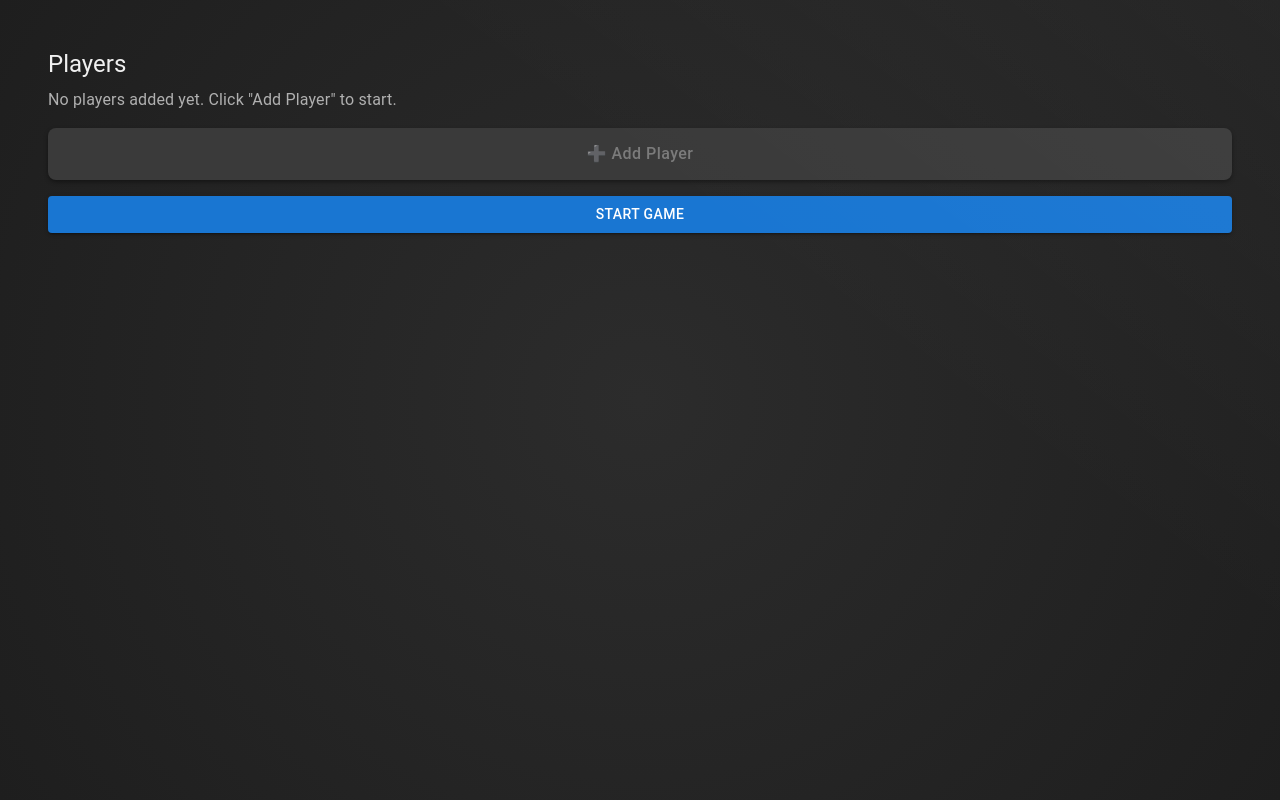
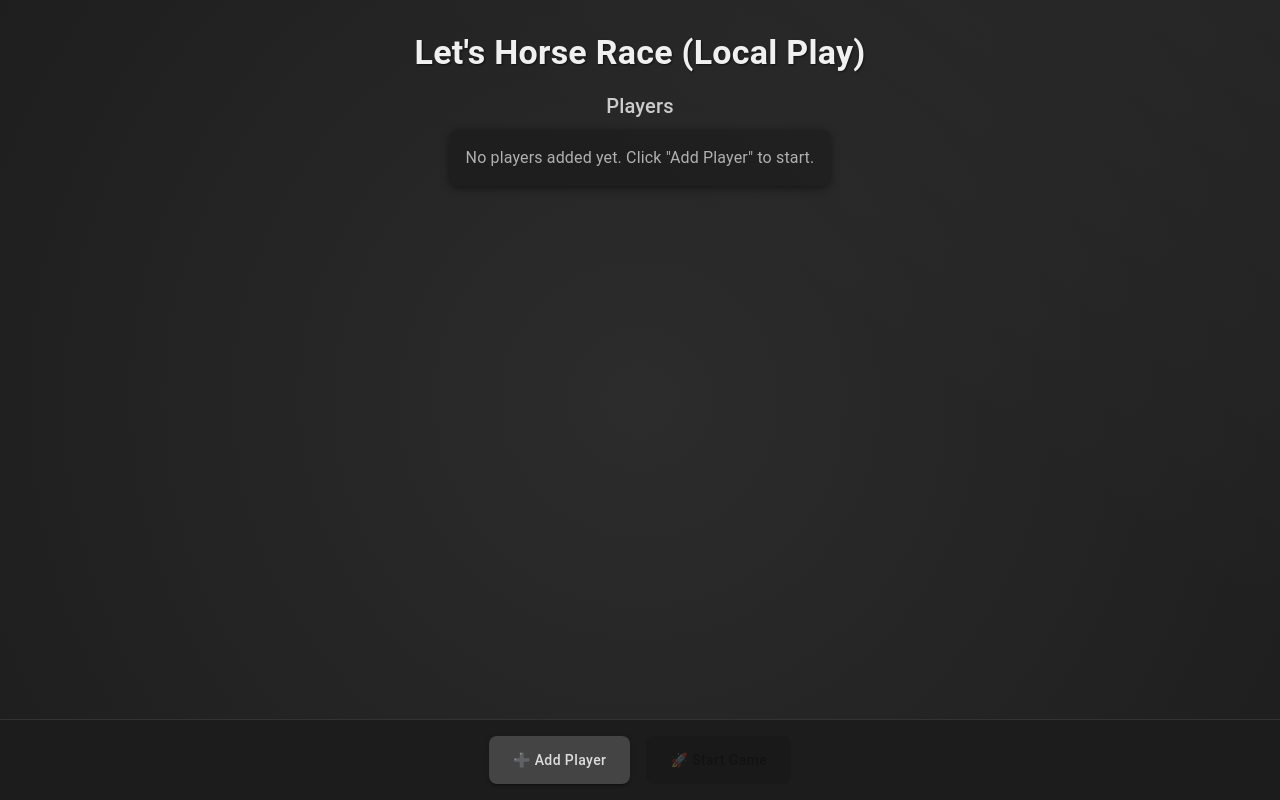
Before and after one commit to navvycodes/LetsHorseRace, a React (Vite) app: page /local-play in a window 1280 px wide. Built offline with nearby package versions, Linux system fonts and the light colour scheme.

Commit message:
added new styings

```diff
--- a/src/LocalPlay/Screens/SetupScreen/CurrentPlayersList.tsx
+++ b/src/LocalPlay/Screens/SetupScreen/CurrentPlayersList.tsx
@@ -11,9 +11,20 @@ export const CurrentPlayersList = ({
   handleRemovePlayer: (index: number) => void;
 }) => {
   return (
-    <Stack sx={{ overflowY: "auto", overflowX: "hidden", maxHeight: "60vh" }}>
+    <Stack
+      sx={{
+        overflowY: "auto",
+        overflowX: "hidden",
+        maxHeight: "60vh",
+        maxWidth: "400px",
+      }}
+    >
       {players.length === 0 && (
-        <Typography sx={{ color: "#B0B0B0" }}>
+        <Typography
+          sx={{ color: "#B0B0B0" }}
+          textOverflow="ellipsis"
+          textAlign={"center"}
+        >
           No players added yet. Click "Add Player" to start.
         </Typography>
       )}
--- a/src/LocalPlay/Screens/SetupScreen/PlayerBox.tsx
+++ b/src/LocalPlay/Screens/SetupScreen/PlayerBox.tsx
@@ -21,14 +21,17 @@ export const PlayerBox = ({
         mb: 1,
         flexShrink: 1,
         borderRadius: 2,
+        maxWidth: "400px",
         backgroundColor: "#2F2F2F", // slightly lighter than background
         boxShadow: "0 2px 8px rgba(0, 0, 0, 0.4)", // subtle shadow
         border: "1px solid #3A3A3A", // soft border for definition
         color: "#F0F0F0", // light text for readability
       }}
     >
-      <Stack>
-        <Typography> {player.playerName} </Typography>
+      <Stack maxWidth={"60%"}>
+        <Typography textOverflow="ellipsis" noWrap={true} overflow={"hidden"}>
+          {player.playerName}
+        </Typography>
         <Typography
           sx={{
             color: "#B0B0B0",
--- a/src/LocalPlay/Screens/SetupScreen/SetupScreen.tsx
+++ b/src/LocalPlay/Screens/SetupScreen/SetupScreen.tsx
@@ -1,4 +1,4 @@
-import { Button, Stack, Typography } from "@mui/material";
+import { Box, Button, Typography } from "@mui/material";
 import React from "react";
 import { useAddNewPlayer } from "../../State/hooks/useAddNewPlayer";
 import { usePlayers } from "../../State/hooks/usePlayers";
@@ -14,12 +14,9 @@ export const SetupScreen = () => {
   const addNewPlayer = useAddNewPlayer();
   const removePlayer = useRemovePlayer();
   const [open, setOpen] = React.useState(false);
-  const handleClickOpen = () => {
-    setOpen(true);
-  };
-  const handleClose = () => {
-    setOpen(false);
-  };
+
+  const handleClickOpen = () => setOpen(true);
+  const handleClose = () => setOpen(false);
   const handleAddPlayer = (player: PlayerRecord) => {
     addNewPlayer(player);
     handleClose();
@@ -29,51 +26,89 @@ export const SetupScreen = () => {
   };
 
   return (
-    <>
-      <Stack
+    <Box
       sx={{
-          justifyContent: "center",
+        minHeight: "100vh",
+        color: "#F0F0F0",
         display: "flex",
-          alignSelf: "center",
-          padding: 6,
+        flexDirection: "column",
+        paddingBottom: "80px",
       }}
     >
+      {/* Top Title */}
       <Typography
-          variant="h5"
+        variant="h4"
+        align="center"
         sx={{
-            color: "#F0F0F0",
-            mb: 1,
+          fontWeight: "bold",
+          mt: 4,
+          mb: 2,
+          textShadow: "1px 1px 2px rgba(0,0,0,0.6)",
         }}
       >
+        Let's Horse Race (Local Play)
+      </Typography>
+
+      {/* Player List Section */}
+      <Box
+        sx={{
+          display: "flex",
+          flexDirection: "column",
+          alignItems: "center",
+          flexGrow: 1,
+        }}
+      >
+        <Typography variant="h6" sx={{ color: "#CCCCCC", mb: 1 }}>
           Players
         </Typography>
+        <Box
+          sx={{
+            maxWidth: "80%",
+            mx: "auto",
+            bgcolor: "#1e1e1e",
+            p: 2,
+            borderRadius: 2,
+            boxShadow: "0 2px 8px rgba(0,0,0,0.5)",
+          }}
+        >
           <CurrentPlayersList
             players={players}
             handleRemovePlayer={handleRemovePlayer}
           />
+        </Box>
+      </Box>
+
+      <Box
+        sx={{
+          position: "fixed",
+          bottom: 0,
+          left: 0,
+          width: "100%",
+          py: 2,
+          backgroundColor: "#1c1c1c",
+          borderTop: "1px solid #333",
+          display: "flex",
+          justifyContent: "center",
+          alignItems: "center",
+          gap: 2,
+          zIndex: 100,
+        }}
+      >
         <Button
           variant="contained"
-          fullWidth
+          onClick={handleClickOpen}
           sx={{
-            mb: 2,
-            mt: 2,
+            backgroundColor: "#444",
+            color: "#ddd",
+            textTransform: "none",
+            fontWeight: 500,
+            borderRadius: 2,
+            px: 3,
             py: 1.5,
-            fontWeight: "medium",
-            fontSize: "1rem",
-            backgroundColor: "#3A3A3A", // dark gray button
-            color: "#7b7b7bff", // light text
-            textTransform: "none",
-            borderRadius: 2,
-            boxShadow: "0 2px 4px rgba(0, 0, 0, 0.4)",
             "&:hover": {
-              backgroundColor: "#4A4A4A", // subtle hover
-            },
-            "&:disabled": {
-              backgroundColor: "#2A2A2A",
-              color: "#777",
+              backgroundColor: "#555",
             },
           }}
-          onClick={handleClickOpen}
         >
           ➕ Add Player
         </Button>
@@ -81,19 +116,25 @@ export const SetupScreen = () => {
         <Button
           variant="contained"
           color="primary"
-          sx={{ mb: 2 }}
-          onClick={() => {
-            startRace();
+          disabled={players.length < 1}
+          onClick={startRace}
+          sx={{
+            textTransform: "none",
+            fontWeight: 500,
+            borderRadius: 2,
+            px: 3,
+            py: 1.5,
           }}
         >
-          Start Game
+          🚀 Start Game
         </Button>
-      </Stack>
+      </Box>
+
       <AddPlayerDialog
         open={open}
         handleClose={handleClose}
         onAddPlayer={handleAddPlayer}
       />
-    </>
+    </Box>
   );
 };
```
Lines whose indentation alone changed are shown as unchanged.
